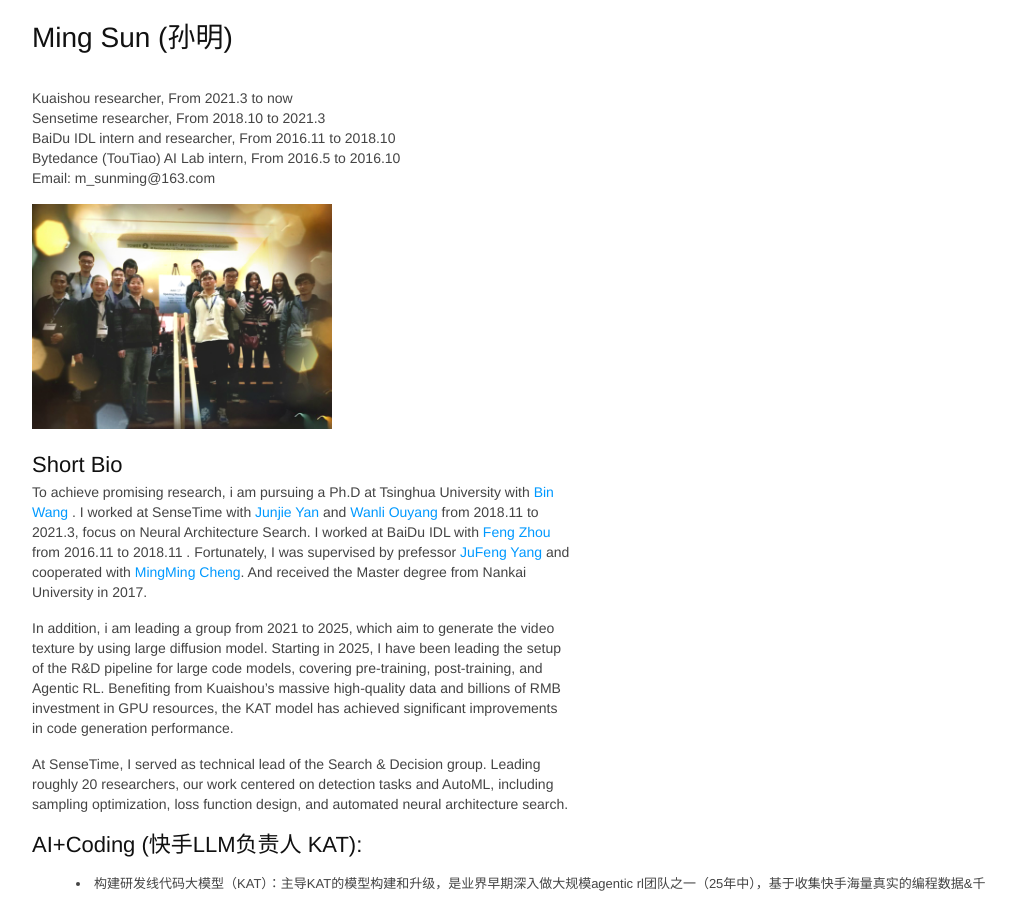
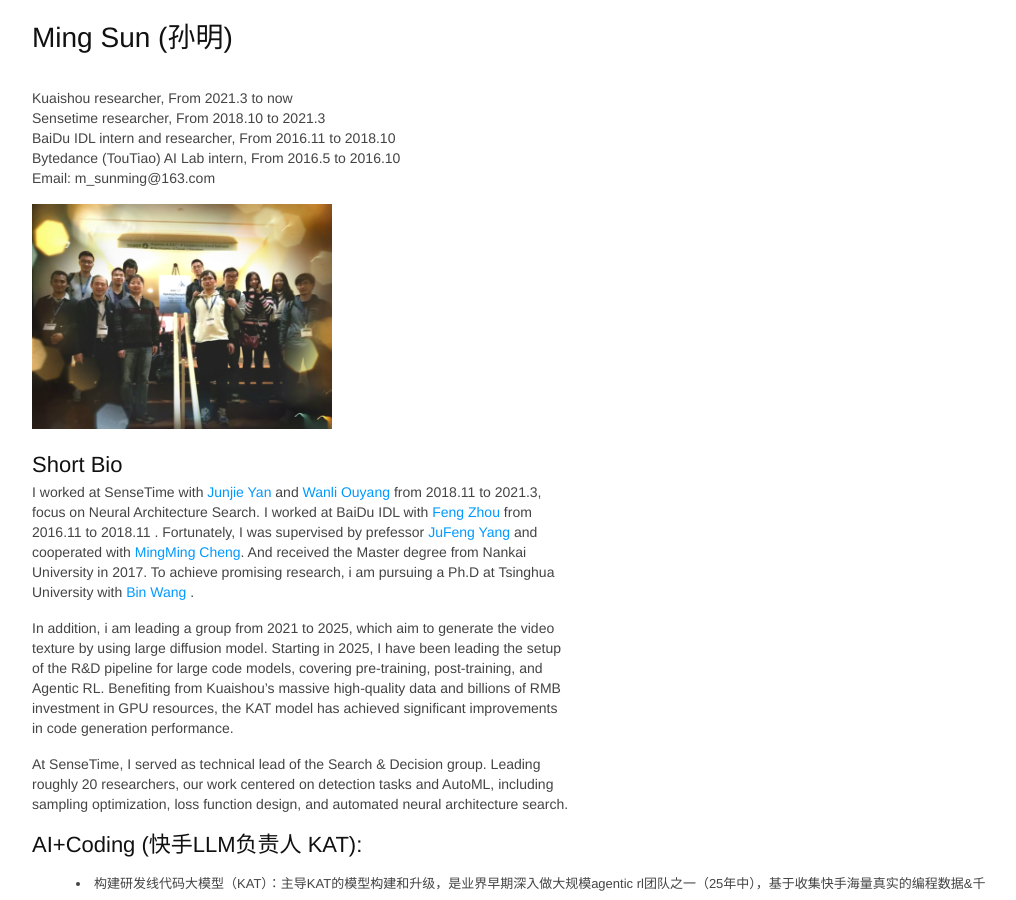
Before and after one commit to msunming/msunming.github.io, a Jekyll site: the page index.html, which Jekyll copies as it is, in a window 1280 px wide and 900 px high. Shown: the whole window, without its empty margins (128-1144 px from the left). Built offline with Jekyll 4.4.1, drawn with Linux system fonts in a browser that asks for light colours.

```diff
--- a/index.html
+++ b/index.html
@@ -450,11 +450,11 @@ pre .markdown .emphasis {
 		</p>
 		<p><img src='./Image/me.jpg', width='300'></p>
 		<h2>Short Bio</h2>
-        <p> To achieve promising research, i am pursuing a Ph.D at Tsinghua University with <a href="https://www.thss.tsinghua.edu.cn/en/faculty/binwang.htm"> Bin Wang </a>.
-			I worked at SenseTime with <a href="https://yan-junjie.github.io/">Junjie Yan </a> and <a href="https://wlouyang.github.io/">Wanli Ouyang </a>  from 2018.11 to 2021.3, focus on Neural Architecture Search.
+        <p> I worked at SenseTime with <a href="https://yan-junjie.github.io/">Junjie Yan </a> and <a href="https://wlouyang.github.io/">Wanli Ouyang </a>  from 2018.11 to 2021.3, focus on Neural Architecture Search.
             I worked at BaiDu IDL with <a href="http://f-zhou.com/">Feng Zhou</a> from 2016.11 to 2018.11 .
 			Fortunately, I was supervised by prefessor <a href="http://cv.nankai.edu.cn/">JuFeng Yang</a> and cooperated with <a href="http://mmcheng.net/zh/cmm/">MingMing Cheng</a>.
 			And received the Master degree from Nankai University in 2017.
+			To achieve promising research, i am pursuing a Ph.D at Tsinghua University with <a href="https://www.thss.tsinghua.edu.cn/en/faculty/binwang.htm"> Bin Wang </a>.
 		</p>
 
 	    <p> In addition, i am leading a group from 2021 to 2025,  which aim to generate the video texture by using large diffusion model.
```
